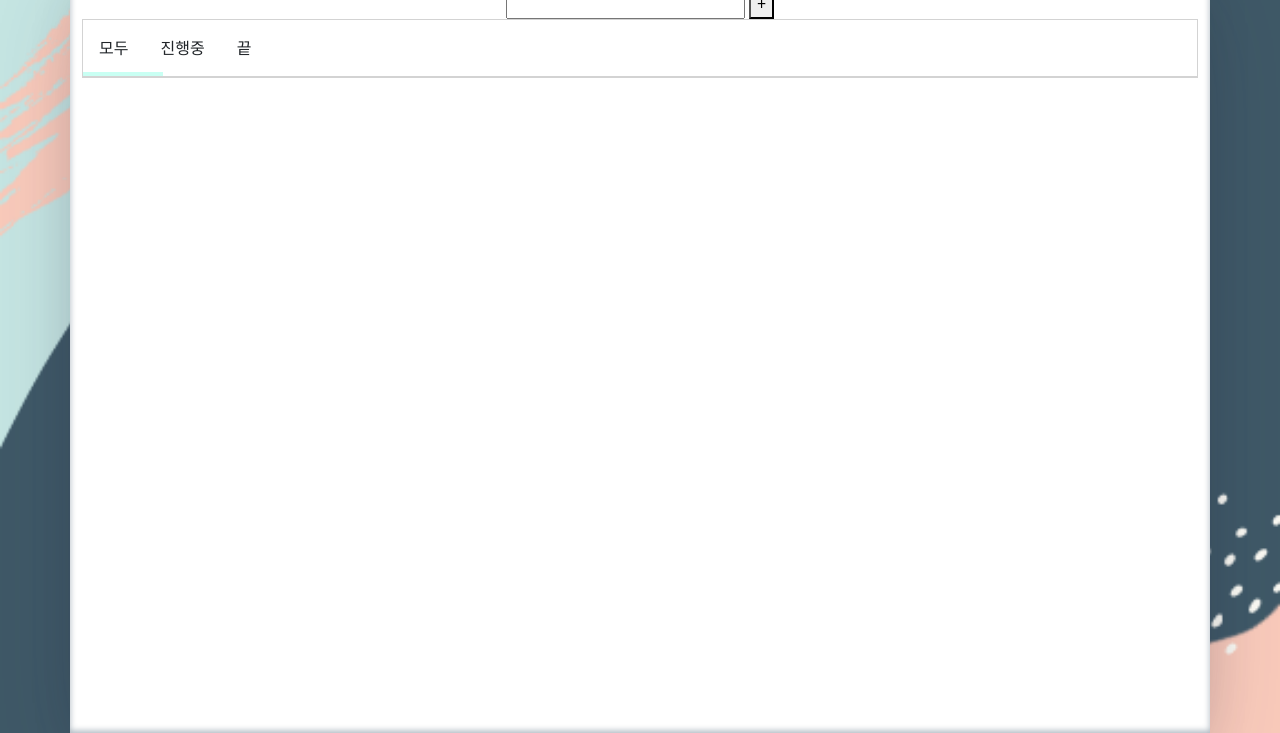
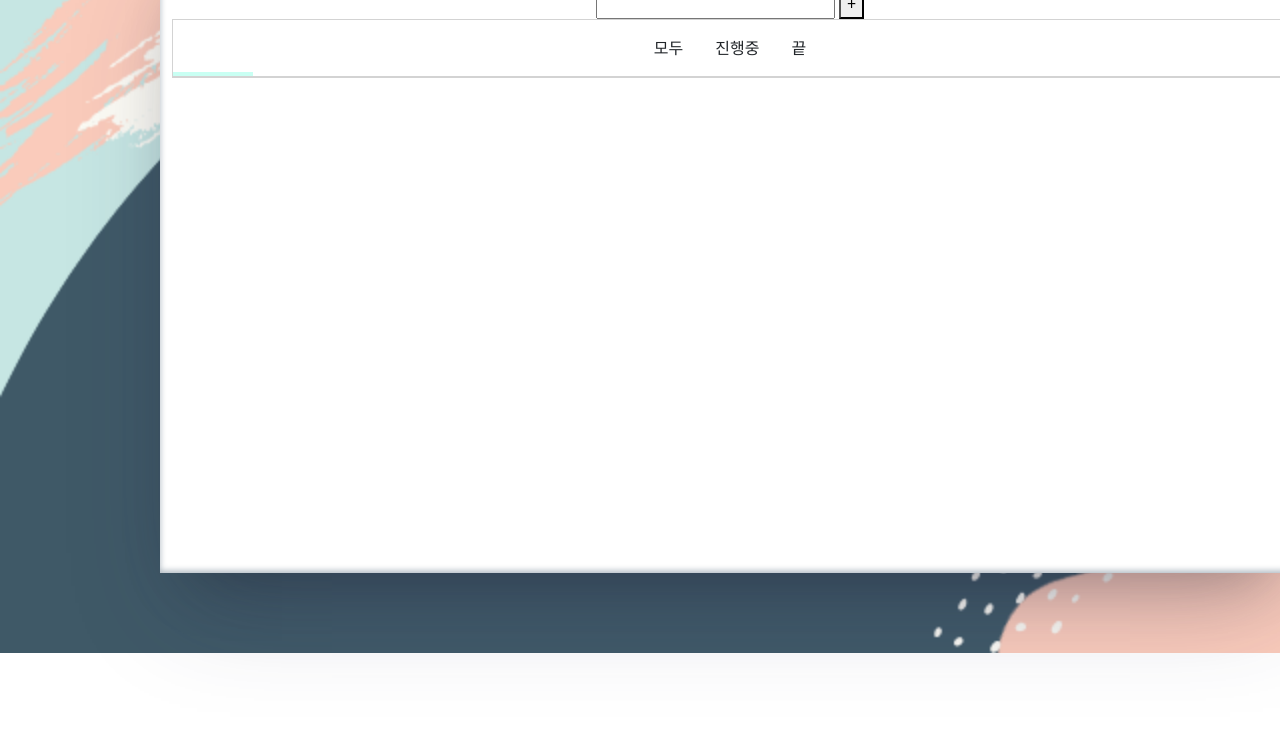
Before and after one commit to dksldho/project, a plain HTML site: page index.html in a window 1280 px wide. Shown: the part 67-800 px from the top of the page. Drawn offline with nearby package versions, Linux system fonts and the light colour scheme.

Commit message:
:todolist commit

```diff
--- a/style.css
+++ b/style.css
@@ -7,7 +7,9 @@ body{
 
 .container{
     background-color: white;
-    min-height: 100vh;
+    min-height: 80vh;
+    margin-left: 10em;
+    margin-right: 10em;
     box-shadow: rgba(50, 50, 93, 0.25) 0px 50px 100px -20px, rgba(0, 0, 0, 0.3) 0px 30px 60px -30px, rgba(10, 37, 64, 0.35) 0px -2px 6px 0px inset;;
 }
 
@@ -19,6 +21,7 @@ body{
     display: flex;;
     border-bottom: 1px solid lightgray;
     position: relative;
+    justify-content:center;
 }
 
 .task-tabs div{
@@ -26,13 +29,14 @@ body{
 }
 
 #under-line{
+    background-color: rgba(192, 255, 241, 0.849);
     height: 4px;
-    background-color: rgba(192, 255, 241, 0.849);
     position: absolute;
     width: 80px;
     left: 0px;
     top: 52px;
     padding: 0px;
+
 }
 
 .task{
```
